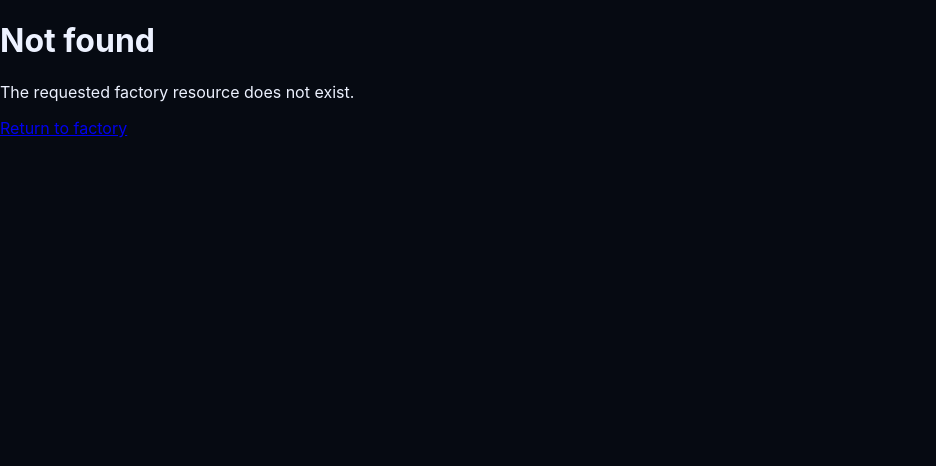
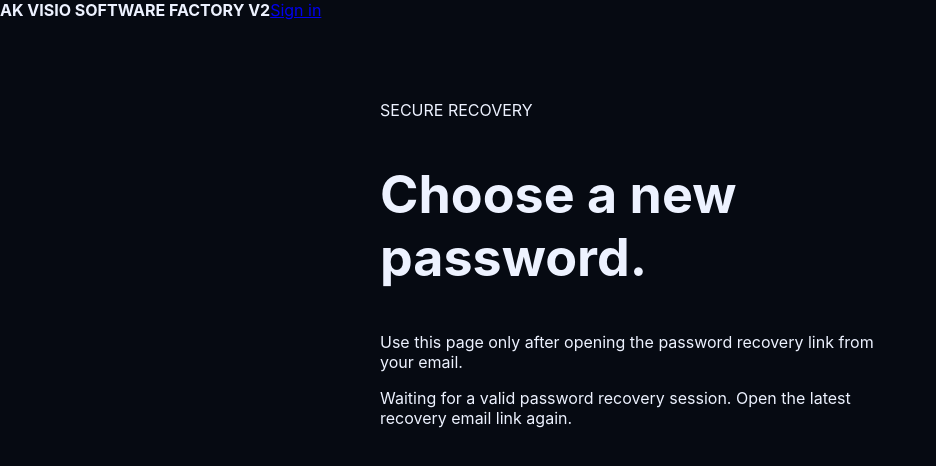
Before and after one commit to Yudi8377/AK-VISIO-SOFTWARE-FACTORY-V2, a Next.js app: page /update-password in a window 1280 px wide. Before the commit this address had no page. Shown: the top 466 px of the page, without its empty margins (0-936 px from the left). Built offline with nearby package versions, Linux system fonts and the light colour scheme; no server answers.

Commit message:
Add secure password update flow

```diff
--- /dev/null
+++ b/app/update-password/page.tsx
@@ -0,0 +1,46 @@
+'use client'
+
+import { useEffect, useState } from 'react'
+import { useRouter } from 'next/navigation'
+import Link from 'next/link'
+import { createClient } from '@/lib/supabase-browser'
+
+export default function UpdatePassword() {
+  const router = useRouter()
+  const [password, setPassword] = useState('')
+  const [confirm, setConfirm] = useState('')
+  const [ready, setReady] = useState(false)
+  const [busy, setBusy] = useState(false)
+  const [message, setMessage] = useState('')
+  const [error, setError] = useState('')
+
+  useEffect(() => {
+    const supabase = createClient()
+    let active = true
+    const { data: listener } = supabase.auth.onAuthStateChange((event) => {
+      if (!active) return
+      if (event === 'PASSWORD_RECOVERY') setReady(true)
+    })
+    supabase.auth.getSession().then(({ data }) => {
+      if (active && data.session) setReady(true)
+    })
+    return () => { active = false; listener.subscription.unsubscribe() }
+  }, [])
+
+  async function submit(e: React.FormEvent) {
+    e.preventDefault()
+    setError('')
+    setMessage('')
+    if (password.length < 8) return setError('Password must be at least 8 characters.')
+    if (password !== confirm) return setError('Passwords do not match.')
+    setBusy(true)
+    const supabase = createClient()
+    const { error } = await supabase.auth.updateUser({ password })
+    setBusy(false)
+    if (error) return setError(error.message)
+    setMessage('Password updated successfully. Redirecting to sign in…')
+    window.setTimeout(() => router.replace('/login'), 1200)
+  }
+
+  return <main className="shell"><header className="topbar"><strong>AK VISIO <span>SOFTWARE FACTORY V2</span></strong><Link href="/login">Sign in</Link></header><section style={{maxWidth:520,margin:'80px auto'}}><p className="eyebrow">SECURE RECOVERY</p><h1 style={{fontSize:52}}>Choose a new password.</h1><p className="lede">Use this page only after opening the password recovery link from your email.</p>{ready?<form onSubmit={submit} style={{display:'grid',gap:12}}><input required minLength={8} type="password" value={password} onChange={e=>setPassword(e.target.value)} placeholder="New password" autoComplete="new-password" style={{padding:15,borderRadius:10,border:'1px solid #33405f',background:'#0c1220',color:'#eef3ff'}}/><input required minLength={8} type="password" value={confirm} onChange={e=>setConfirm(e.target.value)} placeholder="Confirm new password" autoComplete="new-password" style={{padding:15,borderRadius:10,border:'1px solid #33405f',background:'#0c1220',color:'#eef3ff'}}/><button disabled={busy} className="primary" style={{padding:14,border:0,borderRadius:10}}>{busy?'Updating…':'Update password'}</button></form>:<p>Waiting for a valid password recovery session. Open the latest recovery email link again.</p>}{message&&<p role="status">{message}</p>}{error&&<p role="alert">{error}</p>}</section></main>
+}
```
